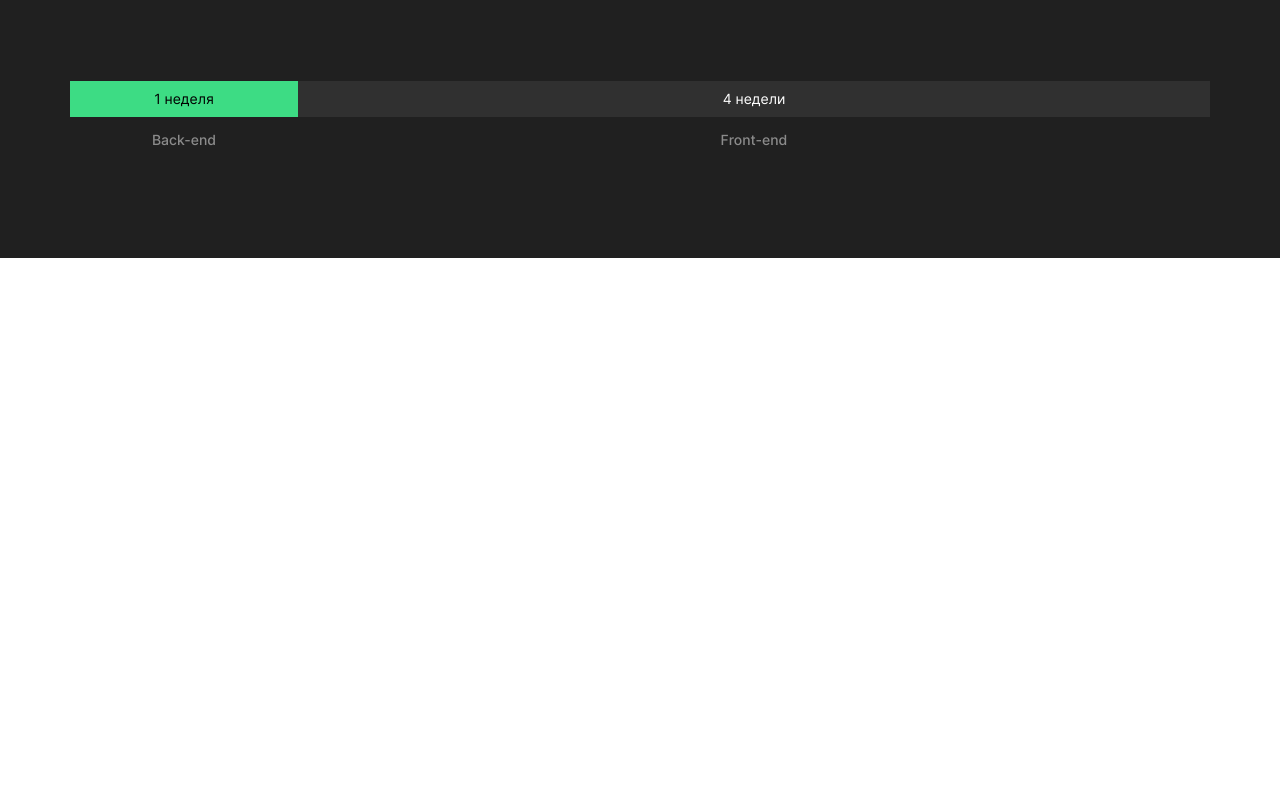
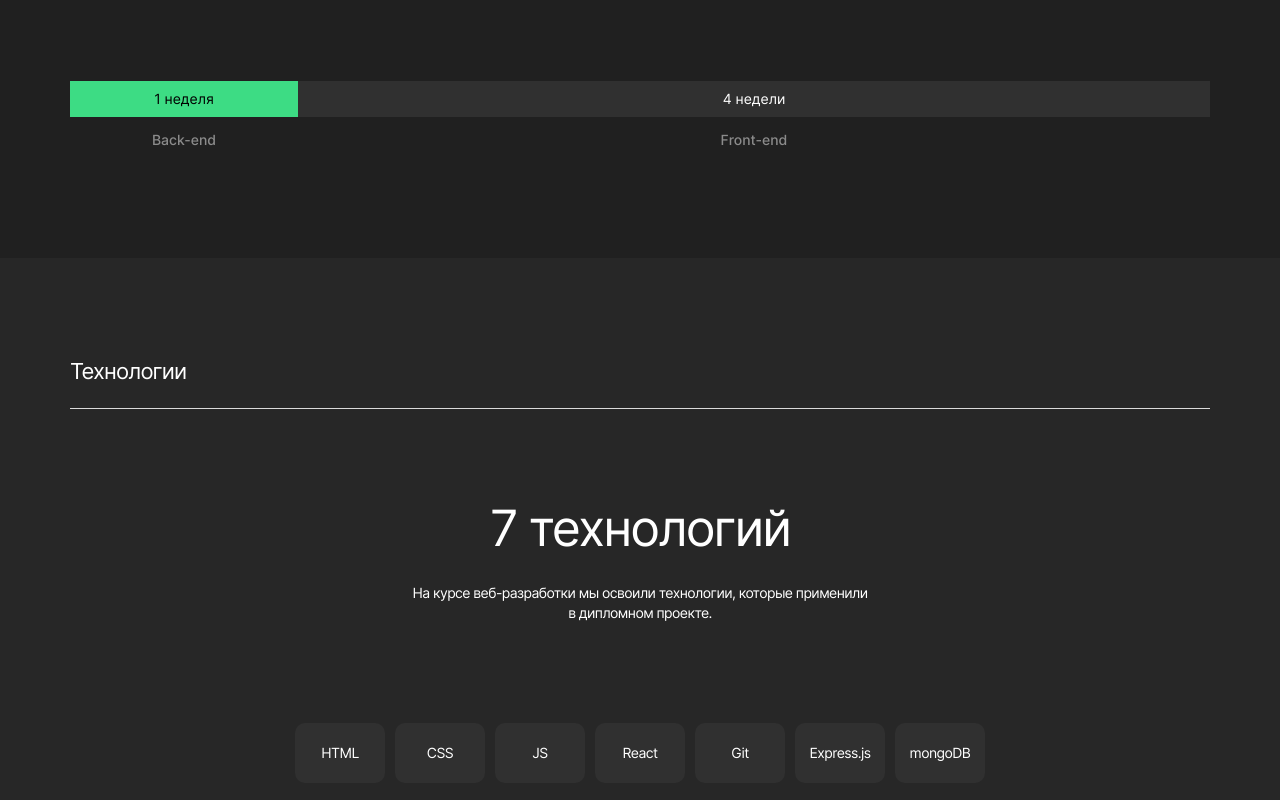
Before and after one commit to Vova-Pol/movies-explorer-frontend, a React (Create React App) app: page / in a window 1280 px wide. Shown: the part 1027-1827 px from the top of the page. Before the commit the page ends 1285 px from the top, so only its background shows below. Built offline with nearby package versions, Linux system fonts and the light colour scheme.

Commit message:
сделал верстку компонента Techs

```diff
--- a/src/components/Main/Main.js
+++ b/src/components/Main/Main.js
@@ -4,6 +4,7 @@ import Header from '../Header/Header';
 import Promo from '../Promo/Promo';
 import NavTab from '../NavTab/NavTab';
 import AboutProject from '../AboutProject/AboutProject';
+import Techs from '../Techs/Techs';
 
 function Main() {
   const [loggedIn, setLoggedIn] = useState(true);
@@ -15,6 +16,7 @@ function Main() {
       <Promo />
       <NavTab />
       <AboutProject />
+      <Techs />
     </div>
   );
 }
--- /dev/null
+++ b/src/components/Techs/Techs.css
@@ -0,0 +1,63 @@
+.techs {
+  background-color: #272727;
+  padding: 100px 70px;
+}
+
+.techs__title {
+  font-size: 22px;
+  line-height: 27px;
+  font-weight: 400;
+  letter-spacing: -0.04em;
+  margin: 0 0 23px 0;
+}
+
+.techs__line {
+  border-bottom: 1px solid #dadada;
+  margin-bottom: 90px;
+}
+
+.techs__article {
+  text-align: center;
+  max-width: 460px;
+  margin: 0 auto 100px auto;
+}
+
+.techs__article-title {
+  margin: 0 0 26px 0;
+  font-size: 50px;
+  line-height: 58px;
+  font-weight: 400;
+  letter-spacing: -0.04em;
+}
+
+.techs__text {
+  font-size: 14px;
+  line-height: 20px;
+  letter-spacing: -0.04em;
+  margin: 0;
+}
+
+.techs__stack-list {
+  padding: 0;
+  margin: 0 auto;
+  list-style: none;
+  max-width: 690px;
+  display: flex;
+  justify-content: space-between;
+}
+
+.tech__skill-item {
+  background-color: #303030;
+  border-radius: 10px;
+  min-width: 90px;
+  min-height: 60px;
+  display: flex;
+  justify-content: center;
+  align-items: center;
+}
+
+.tech__skill {
+  font-size: 14px;
+  line-height: 17px;
+  letter-spacing: -0.04em;
+}
--- /dev/null
+++ b/src/components/Techs/Techs.js
@@ -0,0 +1,42 @@
+import './Techs.css';
+
+function Techs() {
+  return (
+    <section className="techs">
+      <h2 className="techs__title">Технологии</h2>
+      <div className="techs__line"></div>
+      <article className="techs__article">
+        <h3 className="techs__article-title">7 технологий</h3>
+        <p className="techs__text">
+          На курсе веб-разработки мы освоили технологии, которые применили в
+          дипломном проекте.
+        </p>
+      </article>
+      <ul className="techs__stack-list">
+        <li className="tech__skill-item">
+          <p className="tech__skill">HTML</p>
+        </li>
+        <li className="tech__skill-item">
+          <p className="tech__skill">CSS</p>
+        </li>
+        <li className="tech__skill-item">
+          <p className="tech__skill">JS</p>
+        </li>
+        <li className="tech__skill-item">
+          <p className="tech__skill">React</p>
+        </li>
+        <li className="tech__skill-item">
+          <p className="tech__skill">Git</p>
+        </li>
+        <li className="tech__skill-item">
+          <p className="tech__skill">Express.js</p>
+        </li>
+        <li className="tech__skill-item">
+          <p className="tech__skill">mongoDB</p>
+        </li>
+      </ul>
+    </section>
+  );
+}
+
+export default Techs;
```
